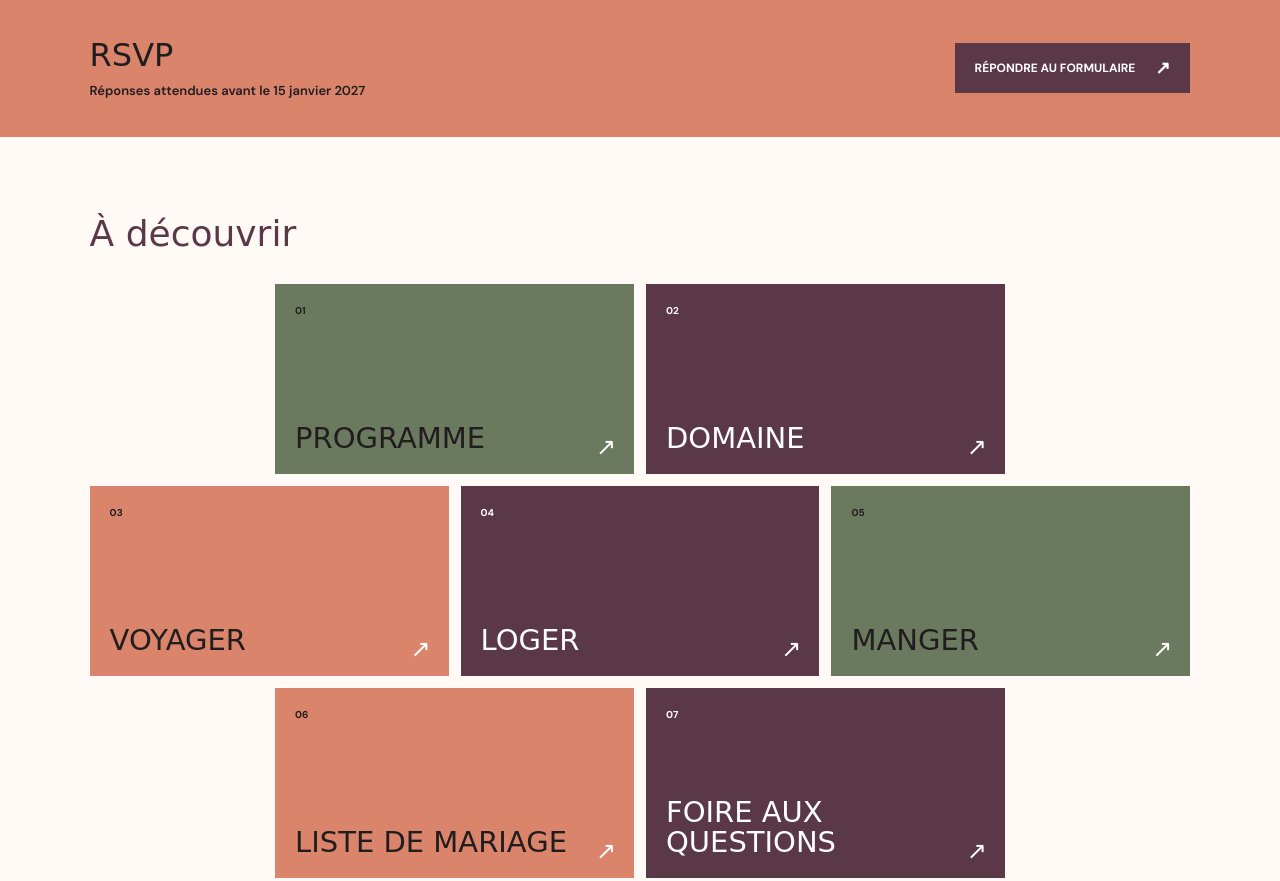
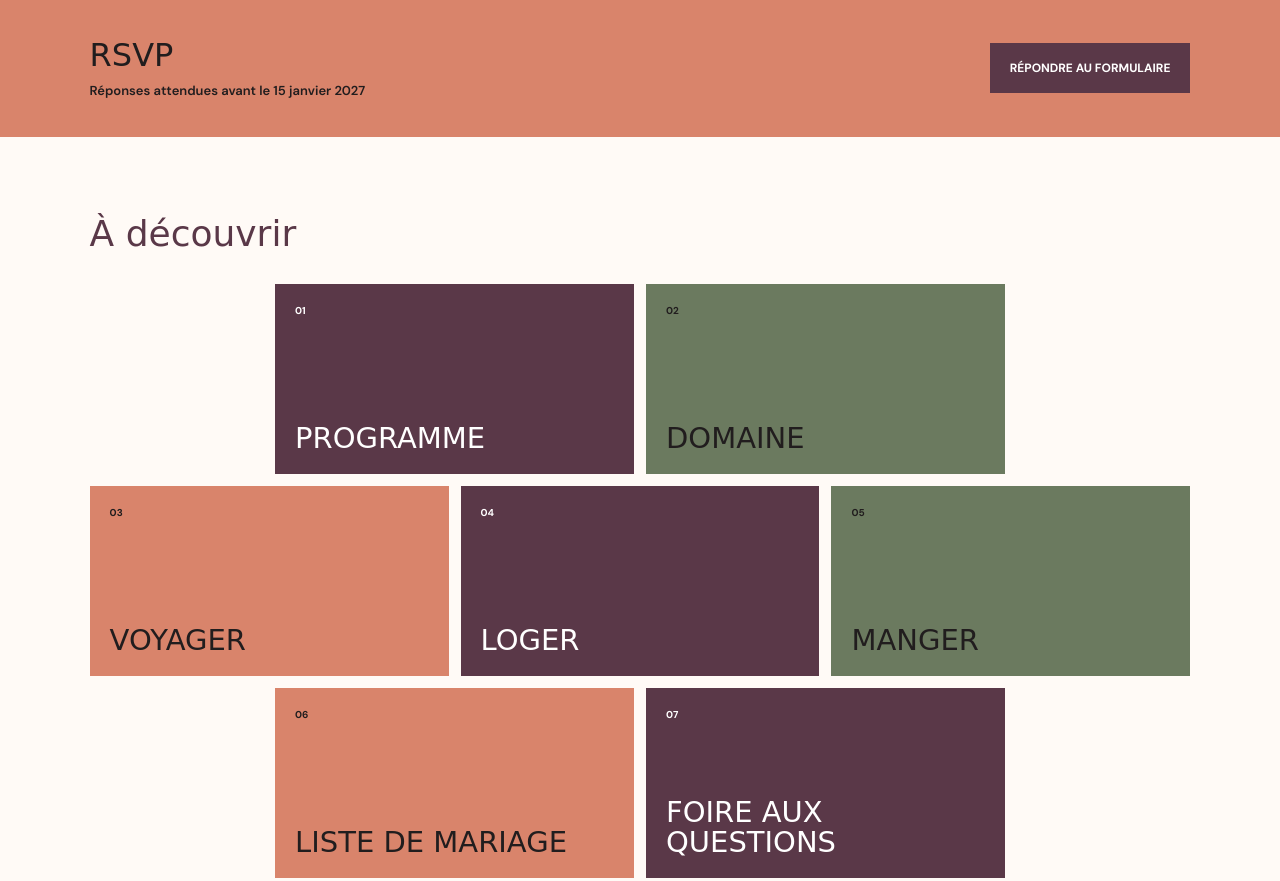
Before and after one commit to raphaeletmargot/mariage, a plain HTML site: page invitation-1.html in a window 1280 px wide. Shown: the part 682-1563 px from the top of the page. Drawn offline with Linux system fonts and the light colour scheme; a web font is replaced by a local one.

Commit message:
Retire les flèches de redirection et change les couleurs des tuiles Programme et Domaine

```diff
--- a/domaine.css
+++ b/domaine.css
@@ -27,7 +27,6 @@ body[data-page="domaine"] .access-route address { margin: 0 0 10px; font-size: 1
 body[data-page="domaine"] .access-route p { margin: 0 0 16px; color: #514a4a; font-size: 12px; line-height: 1.6; overflow-wrap: anywhere; }
 body[data-page="domaine"] .route-link { display: inline-flex; align-items: center; gap: 12px; min-height: 44px; padding: 0 15px; background: var(--fig-plum); color: white; font-size: 11px; font-weight: 700; text-decoration: none; }
 body[data-page="domaine"] .route-link:hover { background: var(--moss); }
-body[data-page="domaine"] .route-link span { color: var(--peach-blossom); font-size: 17px; }
 @media (max-width: 760px) {
   body[data-page="domaine"] .estate-wrap { width: min(100% - 14%, 1120px); }
   body[data-page="domaine"] .estate-intro { padding: 52px 0 32px; }
--- a/invitation-1.html
+++ b/invitation-1.html
@@ -17,7 +17,7 @@
   <header class="topbar">
     <a class="brand" href="index.html" aria-label="Retour à l’accueil des invités">R <span>&</span> M</a>
     <span class="topbar-date">15.05.2027 - 17.05.2027</span>
-    <a class="topbar-link" href="#rsvp">RSVP <span aria-hidden="true">↗</span></a>
+    <a class="topbar-link" href="#rsvp">RSVP</a>
   </header>
 
   <main>
@@ -36,7 +36,7 @@
           <h2 id="rsvp-title">RSVP</h2>
           <p class="rsvp-deadline">Réponses attendues avant le 15 janvier 2027</p>
         </div>
-        <a class="rsvp-action" href="https://forms.gle/ELwrREyLkWkmdapq6" target="_blank" rel="noopener">Répondre au formulaire <span aria-hidden="true">↗</span></a>
+        <a class="rsvp-action" href="https://forms.gle/ELwrREyLkWkmdapq6" target="_blank" rel="noopener">Répondre au formulaire</a>
       </div>
     </section>
 
@@ -44,13 +44,13 @@
       <div class="explore-inner">
         <h2 class="explore-heading" id="explore-title">À découvrir</h2>
         <nav class="tiles" aria-label="Les rubriques du mariage">
-          <a class="tile" href="programme.html"><span class="tile-number">01</span><h3>PROGRAMME</h3><span class="tile-arrow" aria-hidden="true">↗</span></a>
-          <a class="tile" href="domaine.html"><span class="tile-number">02</span><h3>DOMAINE</h3><span class="tile-arrow" aria-hidden="true">↗</span></a>
-          <a class="tile" href="voyager.html"><span class="tile-number">03</span><h3>VOYAGER</h3><span class="tile-arrow" aria-hidden="true">↗</span></a>
-          <a class="tile" href="loger.html"><span class="tile-number">04</span><h3>LOGER</h3><span class="tile-arrow" aria-hidden="true">↗</span></a>
-          <a class="tile" href="manger.html"><span class="tile-number">05</span><h3>MANGER</h3><span class="tile-arrow" aria-hidden="true">↗</span></a>
-          <a class="tile" href="liste-de-mariage.html"><span class="tile-number">06</span><h3>LISTE DE MARIAGE</h3><span class="tile-arrow" aria-hidden="true">↗</span></a>
-          <a class="tile" href="foire-aux-questions.html"><span class="tile-number">07</span><h3>FOIRE AUX QUESTIONS</h3><span class="tile-arrow" aria-hidden="true">↗</span></a>
+          <a class="tile" href="programme.html"><span class="tile-number">01</span><h3>PROGRAMME</h3></a>
+          <a class="tile" href="domaine.html"><span class="tile-number">02</span><h3>DOMAINE</h3></a>
+          <a class="tile" href="voyager.html"><span class="tile-number">03</span><h3>VOYAGER</h3></a>
+          <a class="tile" href="loger.html"><span class="tile-number">04</span><h3>LOGER</h3></a>
+          <a class="tile" href="manger.html"><span class="tile-number">05</span><h3>MANGER</h3></a>
+          <a class="tile" href="liste-de-mariage.html"><span class="tile-number">06</span><h3>LISTE DE MARIAGE</h3></a>
+          <a class="tile" href="foire-aux-questions.html"><span class="tile-number">07</span><h3>FOIRE AUX QUESTIONS</h3></a>
         </nav>
       </div>
     </section>
--- a/landing.css
+++ b/landing.css
@@ -35,7 +35,6 @@ h1, h2, h3 { font-family: 'Barrio', cursive; font-weight: 400; }
 .rsvp-deadline { margin: 0; font-size: 13px; font-weight: 600; }
 .rsvp-action { flex: 0 0 auto; display: inline-flex; align-items: center; justify-content: center; gap: 20px; min-height: 50px; padding: 0 20px; background: var(--fig-plum); color: white; font-size: 12px; font-weight: 700; text-decoration: none; text-transform: uppercase; transition: background .2s, color .2s; }
 .rsvp-action:hover { background: var(--moss); }
-.rsvp-action span { font-size: 18px; }
 .explore { padding: 76px 7% 84px; background: var(--paper); }
 .explore-inner { width: min(100%, 1120px); margin: 0 auto; }
 .explore-heading { margin: 0 0 30px; color: var(--fig-plum); font-size: 36px; }
@@ -44,12 +43,11 @@ h1, h2, h3 { font-family: 'Barrio', cursive; font-weight: 400; }
 .tile:hover { transform: translateY(-3px); filter: brightness(1.04); }
 .tile:nth-child(1), .tile:nth-child(6) { grid-column: 2 / span 2; }
 .tile:nth-child(2), .tile:nth-child(7) { grid-column: 4 / span 2; }
-.tile:nth-child(1), .tile:nth-child(5) { background: var(--moss); }
-.tile:nth-child(2), .tile:nth-child(4), .tile:nth-child(7) { background: var(--fig-plum); color: white; }
+.tile:nth-child(2), .tile:nth-child(5) { background: var(--moss); }
+.tile:nth-child(1), .tile:nth-child(4), .tile:nth-child(7) { background: var(--fig-plum); color: white; }
 .tile:nth-child(3), .tile:nth-child(6) { background: var(--peach-blossom); }
 .tile-number { font-size: 10px; font-weight: 700; }
 .tile h3 { max-width: 90%; margin: 38px 0 0; font-size: 29px; line-height: 1.06; }
-.tile-arrow { position: absolute; right: 18px; bottom: 12px; color: white; font-size: 24px; }
 .footer { padding: 30px 6%; text-align: center; background: var(--fig-plum); color: white; }
 .footer p { margin: 0 0 12px; font-size: 13px; line-height: 1.6; }
 .footer a { text-underline-offset: 3px; }
--- a/loger.css
+++ b/loger.css
@@ -5,7 +5,6 @@ body[data-page="loger"] .lodging-kicker { margin: 0 0 13px; color: var(--moss);
 body[data-page="loger"] .lodging-intro h1 { margin: 0 0 20px; color: var(--fig-plum); font-size: 58px; line-height: 1.05; }
 body[data-page="loger"] .lodging-intro-copy { max-width: 760px; margin: 0; font-size: 16px; line-height: 1.75; }
 body[data-page="loger"] .rsvp-reminder { display: inline-flex; align-items: center; gap: 16px; min-height: 46px; margin-top: 23px; padding: 0 16px; background: var(--fig-plum); color: white; font-size: 11px; font-weight: 700; text-decoration: none; }
-body[data-page="loger"] .rsvp-reminder span { color: #f0ad98; font-size: 17px; }
 body[data-page="loger"] .rsvp-reminder:hover { background: var(--moss); }
 body[data-page="loger"] .lodging-types { padding: 42px 0 48px; border-top: 1px solid #6b7a5f44; }
 body[data-page="loger"] .lodging-types h2, body[data-page="loger"] .lodging-nearby h2 { margin: 0 0 25px; color: var(--fig-plum); font-size: 34px; }
```
Also changed, not shown: domaine.html (+3 -3 lines), foire-aux-questions.html (+1 -1 lines), liste-de-mariage.html (+1 -1 lines), loger.html (+2 -2 lines), manger.html (+2 -2 lines), programme.html (+1 -1 lines), voyager.html (+1 -1 lines).
